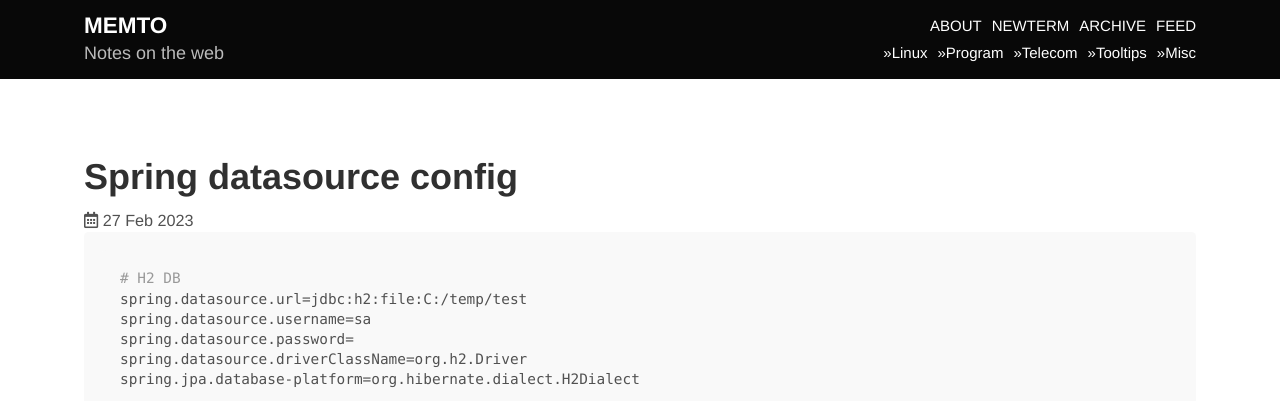
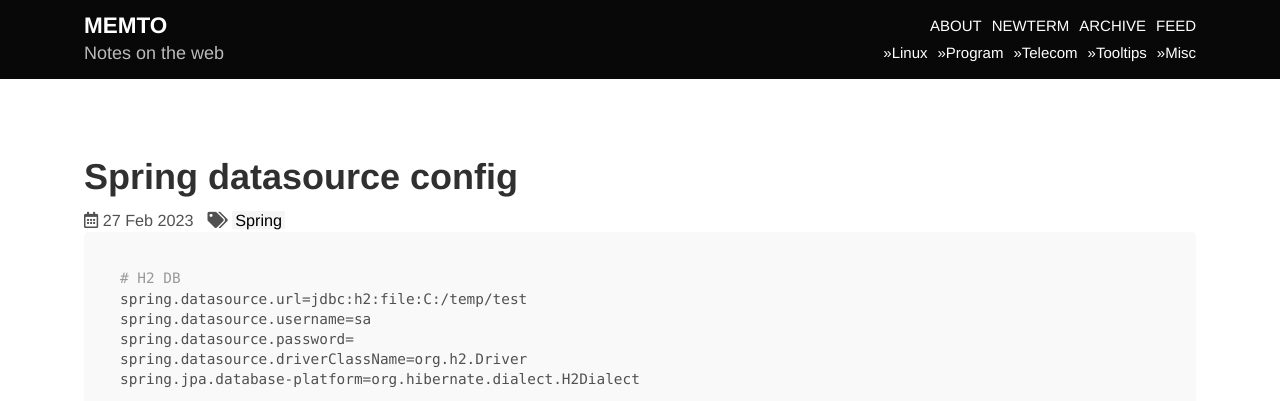
Before and after one commit to memto/memto.github.io, a Jekyll site: the page built from _posts/2023-02-27-spring-datasource-config.md, in a window 1280 px wide. Shown: the top 401 px of the page. Built offline with Jekyll 4.4.1, drawn with Linux system fonts in a browser that asks for light colours; nearby versions of some CDN libraries; comment, search, counter and statistics services are not loaded.

Commit message:
Update 2023-02-27-spring-datasource-config.md

````diff
--- a/_posts/2023-02-27-spring-datasource-config.md
+++ b/_posts/2023-02-27-spring-datasource-config.md
@@ -4,6 +4,10 @@ ads: true
 comments: true
 published: true
 title: Spring datasource config
+tags:
+  - Spring
+categories:
+  - program
 ---
 ```bash
 # H2 DB
````
